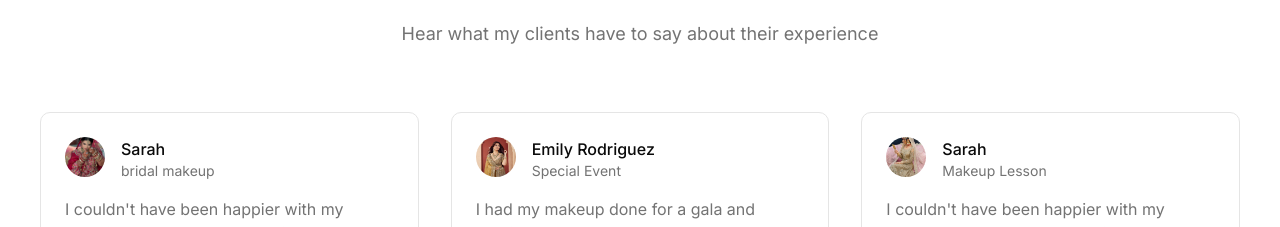
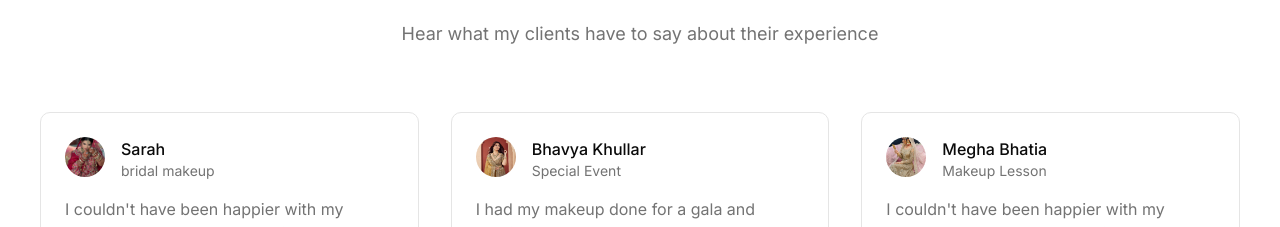
Before and after one commit to Ormon-huehuehue/anchalvarma, a Next.js app: page / in a window 1280 px wide. Shown: the part 3522-3749 px from the top of the page. Built offline with nearby package versions, Linux system fonts and the light colour scheme; a web font is replaced by a local one.

Commit message:
testimonials content update

```diff
--- a/src/components/Testimonials.tsx
+++ b/src/components/Testimonials.tsx
@@ -8,21 +8,21 @@ const testimonials = [
     name : "Sarah",
     service : "bridal makeup",
     comment : "I couldn't have been happier with my wedding makeup! Not only did I look amazing, but my makeup lasted all day and night through tears, dancing, and countless hugs. Highly recommend!",
-    stars : 4
+    stars : 5
   },
   {
     imageUrl : "/anchal2.jpeg",
-    name : "Emily Rodriguez",
+    name : "Bhavya Khullar",
     service : "Special Event",
     comment : "I had my makeup done for a gala and received so many compliments! The makeup artist really listened to what I wanted and created a look that made me feel confident and beautiful.",
-    stars : 4
+    stars : 5
   },
   {
     imageUrl : "/bride4.jpeg",
-    name : "Sarah",
+    name : "Megha Bhatia",
     service : "Makeup Lesson",
     comment : "I couldn't have been happier with my wedding makeup! Not only did I look amazing, but my makeup lasted all day and night through tears, dancing, and countless hugs. Highly recommend!",
-    stars : 4
+    stars : 5
   }
 ]
 
```
